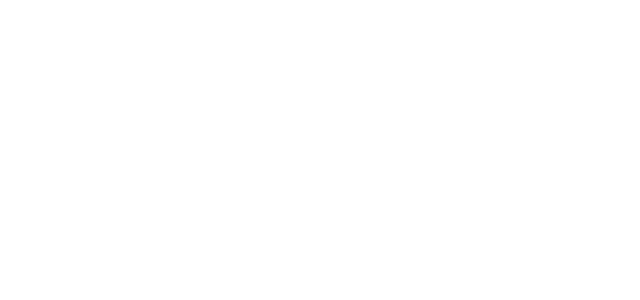
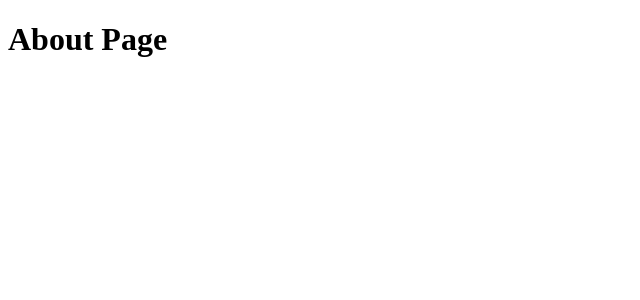
Before and after one commit to muskan-chouhan/react, a React (Vite) app in the folder router-basic/: page /about in a window 1280 px wide. Before the commit this address had no page. Shown: the top 300 px of the page, without its empty margins (0-640 px from the left). Built offline with nearby package versions, Linux system fonts and the light colour scheme.

Commit message:
wrap in routes and import home and about page

```diff
--- a/router-basic/src/App.jsx
+++ b/router-basic/src/App.jsx
@@ -1,10 +1,11 @@
 import { Routes, Route } from 'react-router';
 import Home from './Home';
-
+import About from './about';
 function App() {
   return (
     <Routes>
       <Route path="/" element={<Home />} />
+      <Route path="/about" element={<About />} />
     </Routes>
   );
 }
--- a/router-basic/src/about.jsx
+++ b/router-basic/src/about.jsx
@@ -1,14 +1,10 @@
-import { useState } from 'react'
-
-
 function About() {
-
 
   return (
     <>
-      <h1>About</h1>
+      <h1>About Page</h1>
     </>
   )
 }
 
-export default About
+export default About;
```
